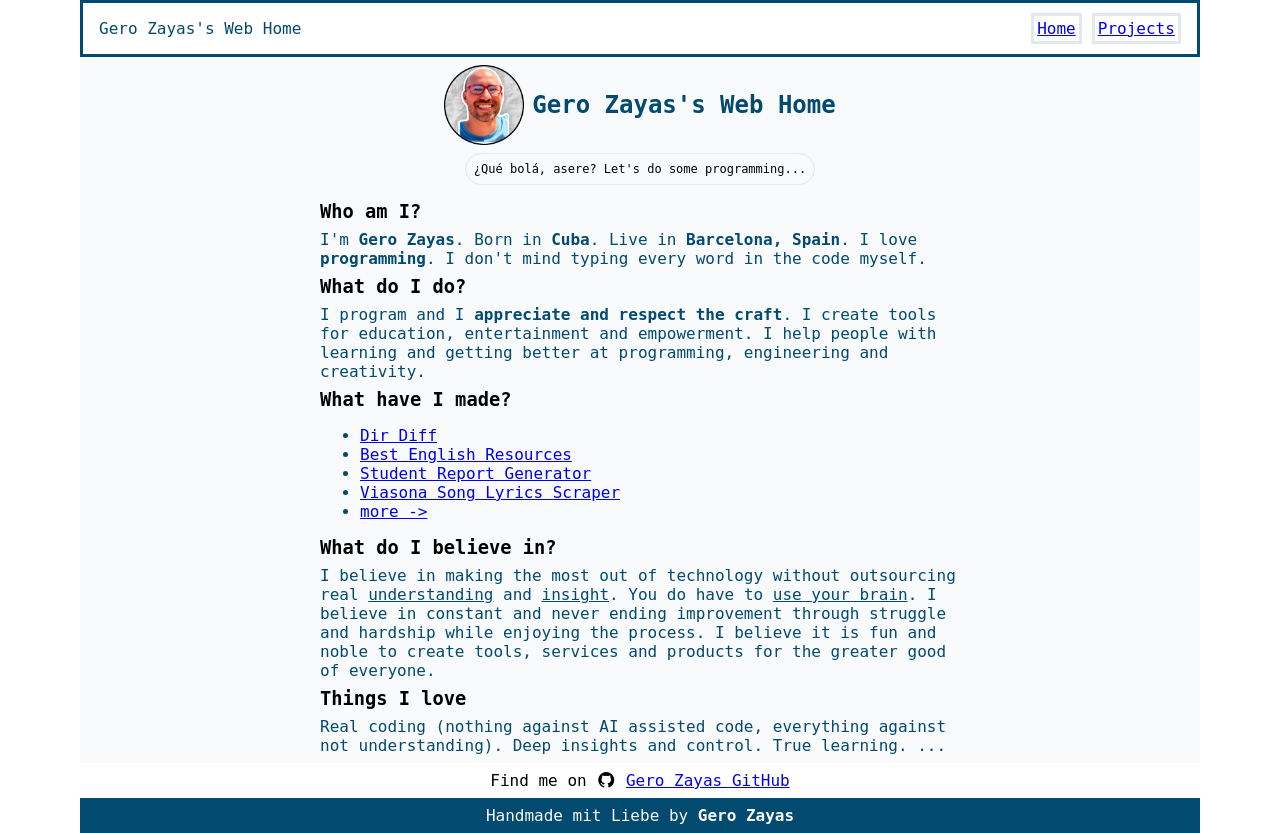
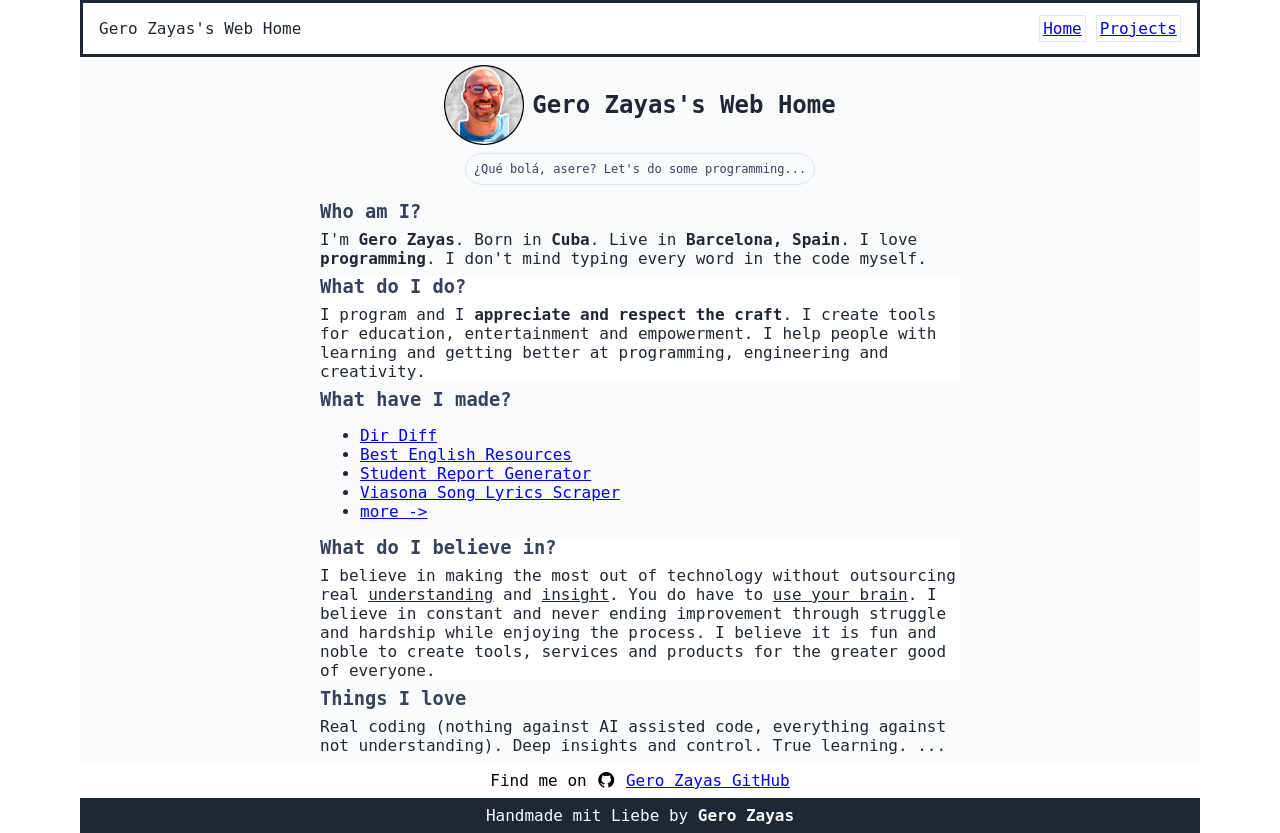
Before and after one commit to GeroZayas/Gero-Website-2026, a FastAPI app: page / in a window 1280 px wide. Run offline with FastAPI, Linux system fonts and the light colour scheme; some libraries are stand-ins or nearby versions; some web fonts are replaced.

Commit message:
feat: change in styling

```diff
--- a/static/style.css
+++ b/static/style.css
@@ -20,9 +20,9 @@
 }
 
 :root {
-  --primary: #024a70;
-  --secondary: #2c92b8;
-  --tertiary: #ffdf20;
+  --primary: #202734;
+  --secondary: #36415A;
+  --tertiary: #F5B52E;
   --radius: 8px;
   --light-gray: #f8fafc;
   --mid-gray: #e2e8f0;
@@ -50,7 +50,7 @@ body {
 
 @media (max-width: 800px) {
   body {
-    padding: 1rem;
+    padding: 0.2rem;
   }
 }
 main {
@@ -70,6 +70,7 @@ h4,
 p {
   margin: 0.5rem 0;
   transition: margin 0.2s;
+  color: var(--secondary)
 }
 
 p:hover {
@@ -160,4 +161,10 @@ section {
   border: solid;
   padding: 0.2rem;
   border-color: var(--mid-gray);
+  border-width: 0.1rem;
 }
+
+
+.bg-variation-2 {
+    background-color: white;
+}
--- a/templates/home.html
+++ b/templates/home.html
@@ -15,18 +15,23 @@ block content %}
   </div>
 
   <div class="centered" id="home-personal-questions-info-section">
+    <div class="bg-variation-1">
       <h3>Who am I?</h3>
       <p class="home-info">
         I'm <b>Gero Zayas</b>. Born in <b>Cuba</b>. Live in
         <b>Barcelona, Spain</b>. I love <b>programming</b>. I don't mind typing
         every word in the code myself.
       </p>
+    </div>
+    <div class="bg-variation-2">
       <h3>What do I do?</h3>
       <p class="home-info">
         I program and I <b>appreciate and respect the craft</b>. I create tools
-      for education, entertainment and empowerment. I help people with learning
-      and getting better at programming, engineering and creativity.
+        for education, entertainment and empowerment. I help people with
+        learning and getting better at programming, engineering and creativity.
       </p>
+    </div>
+    <div class="bg-variation-1">
       <h3>What have I made?</h3>
       <ul class="home-info">
         <li><a href="https://github.com/GeroZayas/Dir-Diff">Dir Diff</a></li>
@@ -47,29 +52,32 @@ block content %}
         </li>
         <li><a href="/projects">more -></a></li>
       </ul>
+    </div>
+    <div class="bg-variation-2">
       <h3>What do I believe in?</h3>
       <p class="home-info">
         I believe in making the most out of technology without outsourcing real
         <u>understanding</u> and <u>insight</u>. You do have to
-      <u>use your brain</u>. I believe in constant and never ending improvement
-      through struggle and hardship while enjoying the process. I believe it is
-      fun and noble to create tools, services and products for the greater good
-      of everyone.
+        <u>use your brain</u>. I believe in constant and never ending
+        improvement through struggle and hardship while enjoying the process. I
+        believe it is fun and noble to create tools, services and products for
+        the greater good of everyone.
       </p>
-
+    </div>
+    <div class="bg-variation-1">
       <h3>Things I love</h3>
       <p class="home-info">
         Real coding (nothing against AI assisted code, everything against not
         understanding). Deep insights and control. True learning. ...
       </p>
     </div>
-
+  </div>
+</article>
 <section style="background-color: white">
   <div id="find-me">
     Find me on <i class="fa-brands fa-github"></i>
     <a href="https://github.com/GeroZayas">Gero Zayas GitHub</a>
   </div>
 </section>
-</article>
 
 {% endblock %}
```
Lines whose indentation alone changed are shown as unchanged.
